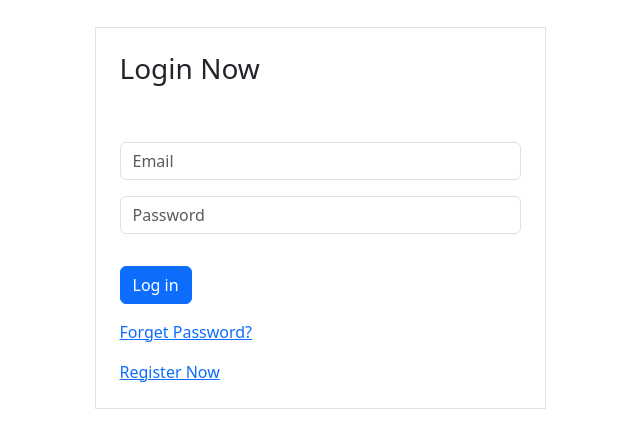
After one commit to kingarunesh/classimax, a Django app: page /accounts/login/ in a window 1280 px wide. The commit adds this page. Shown: the part 347-781 px from the top of the page, without its empty margins (320-960 px from the left). Run offline with Django 4.2, Linux system fonts and the light colour scheme; some libraries are stand-ins or nearby versions.

Commit message:
1.4 : Accounts -> user can login and logout

```diff
--- a/accounts/urls.py
+++ b/accounts/urls.py
@@ -5,5 +5,8 @@ from accounts.views import *
 app_name = "accounts"
 
 urlpatterns = [
-    path("register/", RegisterView.as_view(), name="register")
+    path("register/", RegisterView.as_view(), name="register"),
+    path("", SecretPageView.as_view(), name="test"),
+    path("login/", LoginUserView.as_view(), name="login"),
+    path("logout/", LogoutUserView.as_view(), name="logout")
 ]
--- a/accounts/views.py
+++ b/accounts/views.py
@@ -1,6 +1,9 @@
 from django.views.generic import TemplateView, CreateView
+from django.contrib.auth.mixins import LoginRequiredMixin
 from accounts.forms import RegisterForm
 from django.urls import reverse_lazy
+from django.http import HttpResponseRedirect
+from django.contrib.auth.views import LoginView, LogoutView
 
 
 
@@ -8,3 +11,20 @@ class RegisterView(CreateView):
     template_name = "accounts/register.html"
     form_class = RegisterForm
     success_url = reverse_lazy("accounts:register")
+
+
+class LoginUserView(LoginView):
+    template_name = "accounts/login.html"
+
+    def dispatch(self, request, *args, **kwargs):
+        if request.user.is_authenticated:
+            return HttpResponseRedirect("/")
+        return super(LoginUserView, self).dispatch(request, *args, **kwargs)
+
+
+class LogoutUserView(LogoutView):
+    template_name = "accounts/register.html"
+
+
+class SecretPageView(LoginRequiredMixin, TemplateView):
+    template_name = "index.html"
--- a/classimax/settings.py
+++ b/classimax/settings.py
@@ -128,3 +128,9 @@ MEDIA_ROOT = os.path.join(BASE_DIR, "media")
 # https://docs.djangoproject.com/en/4.1/ref/settings/#default-auto-field
 
 DEFAULT_AUTO_FIELD = 'django.db.models.BigAutoField'
+
+
+#   my chnages
+LOGIN_REDIRECT_URL = "accounts:test"
+LOGOUT_REDIRECT_URL = "/"
+LOGIN_URL = "accounts:login"
--- /dev/null
+++ b/templates/accounts/login.html
@@ -0,0 +1,52 @@
+{% extends 'base.html' %}
+
+<!--  -->
+
+{% block content %}
+
+<section class="login py-5 border-top-1">
+  <div class="container">
+    <div class="row justify-content-center">
+      <div class="col-lg-5 col-md-8 align-item-center">
+        <div class="border">
+          <h3 class="bg-gray p-4">Login Now</h3>
+          <form action="" method="post">
+            {% csrf_token %}
+
+            <!-- errors  -->
+            {% if form.errors %}
+            <div class="alert alert-danger m-2" role="alert">
+              <h4 style="color: red; font-weight: 900">Please correct the errors below</h4>
+              <ul>
+                {% for field in form %}
+                <!--  -->
+                {% if field.errors %}
+                <li>{{field.label}} : {{field.errors|striptags}}</li>
+                {% endif %}
+                <!--  -->
+                {% endfor %}
+              </ul>
+            </div>
+            {% endif %}
+            <!-- end errors  -->
+
+            <fieldset class="p-4">
+              <!-- email -->
+              <input class="form-control mb-3" type="email" name="username" placeholder="Email" required />
+
+              <!-- password -->
+              <input class="form-control mb-3" type="password" name="password" placeholder="Password" required />
+
+              <button type="submit" class="btn btn-primary font-weight-bold mt-3">Log in</button>
+
+              <a class="mt-3 d-block text-primary" href="#!">Forget Password?</a>
+              <a class="mt-3 d-inline-block text-primary" href="register.html">Register Now</a>
+            </fieldset>
+          </form>
+        </div>
+      </div>
+    </div>
+  </div>
+</section>
+
+{% endblock %}
--- a/templates/accounts/register.html
+++ b/templates/accounts/register.html
@@ -13,9 +13,6 @@
           <form action="" method="post">
             {% csrf_token %}
             <!-- errors  -->
-
-            <!-- <div class="alert alert-danger" role="alert">A simple danger alert—check it out!</div> -->
-
             {% if form.errors %}
             <div class="alert alert-danger m-2" role="alert">
               <h4 style="color: red; font-weight: 900">Please correct the errors below</h4>
--- /dev/null
+++ b/templates/index.html
@@ -0,0 +1 @@
+<h1>SECRET PAGE</h1>
```
